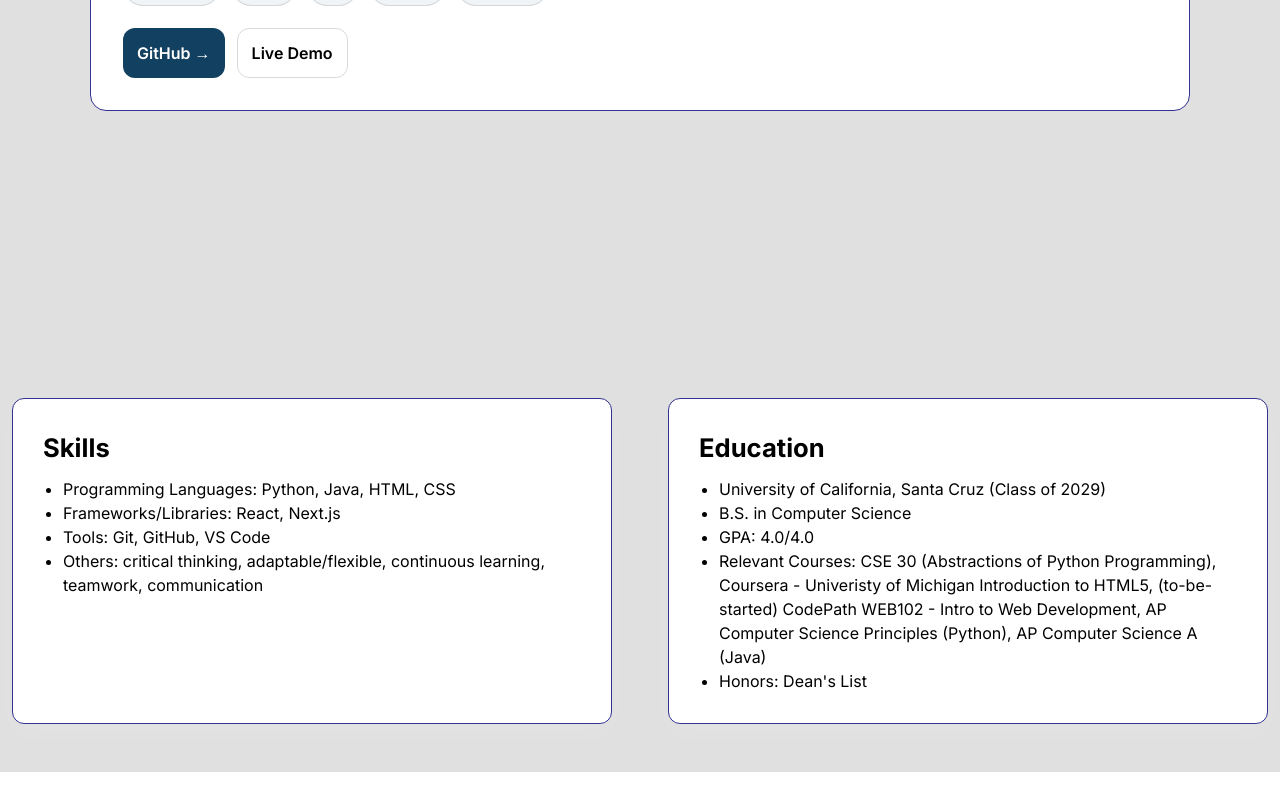
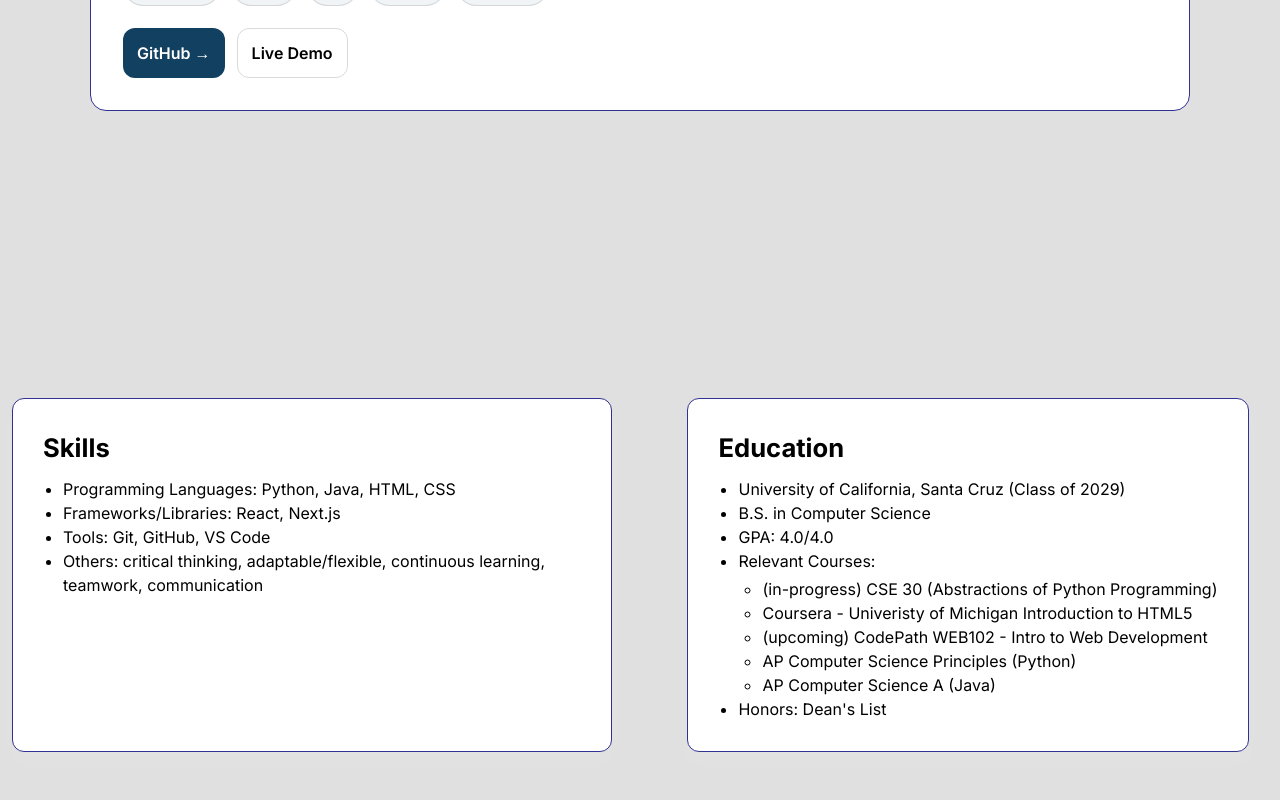
Before and after one commit to misotofu7/personal_website, a Next.js app in the folder kaylie-portfolio/: page / in a window 1280 px wide. Shown: the part 3584-4384 px from the top of the page. Before the commit the page ends 4356 px from the top, so only its background shows below. Built offline with nearby package versions, Linux system fonts and the light colour scheme.

Commit message:
style: add sub bullet points
- Added sub bullet points for relevant courses taken for better readability
- Updated status for each course taken

```diff
--- a/kaylie-portfolio/app/HomePage.module.css
+++ b/kaylie-portfolio/app/HomePage.module.css
@@ -153,6 +153,12 @@
   padding-left: 1.25rem;
 }
 
+.sublist {
+  list-style: circle outside;
+  padding-left: 1.5rem;
+  margin: 0.25rem 0 0;
+}
+
 /* Fancy reveal scrolling */
 /* base state */
 .reveal {
--- a/kaylie-portfolio/app/page.tsx
+++ b/kaylie-portfolio/app/page.tsx
@@ -107,11 +107,13 @@ export default function HomePage() {
             <li>B.S. in Computer Science</li>
             <li>GPA: 4.0/4.0</li>
             <li>Relevant Courses:
-              CSE 30 (Abstractions of Python Programming),
-              Coursera - Univeristy of Michigan Introduction to HTML5,
-              (to-be-started) CodePath WEB102 - Intro to Web Development,
-              AP Computer Science Principles (Python),
-              AP Computer Science A (Java)
+              <ul className={styles.sublist}>
+                <li>(in-progress) CSE 30 (Abstractions of Python Programming)</li>
+                <li>Coursera - Univeristy of Michigan Introduction to HTML5</li>
+                <li>(upcoming) CodePath WEB102 - Intro to Web Development</li>
+                <li>AP Computer Science Principles (Python)</li>
+                <li>AP Computer Science A (Java)</li>
+              </ul>
             </li>
             <li>Honors: Dean's List</li>
           </ul>
```
